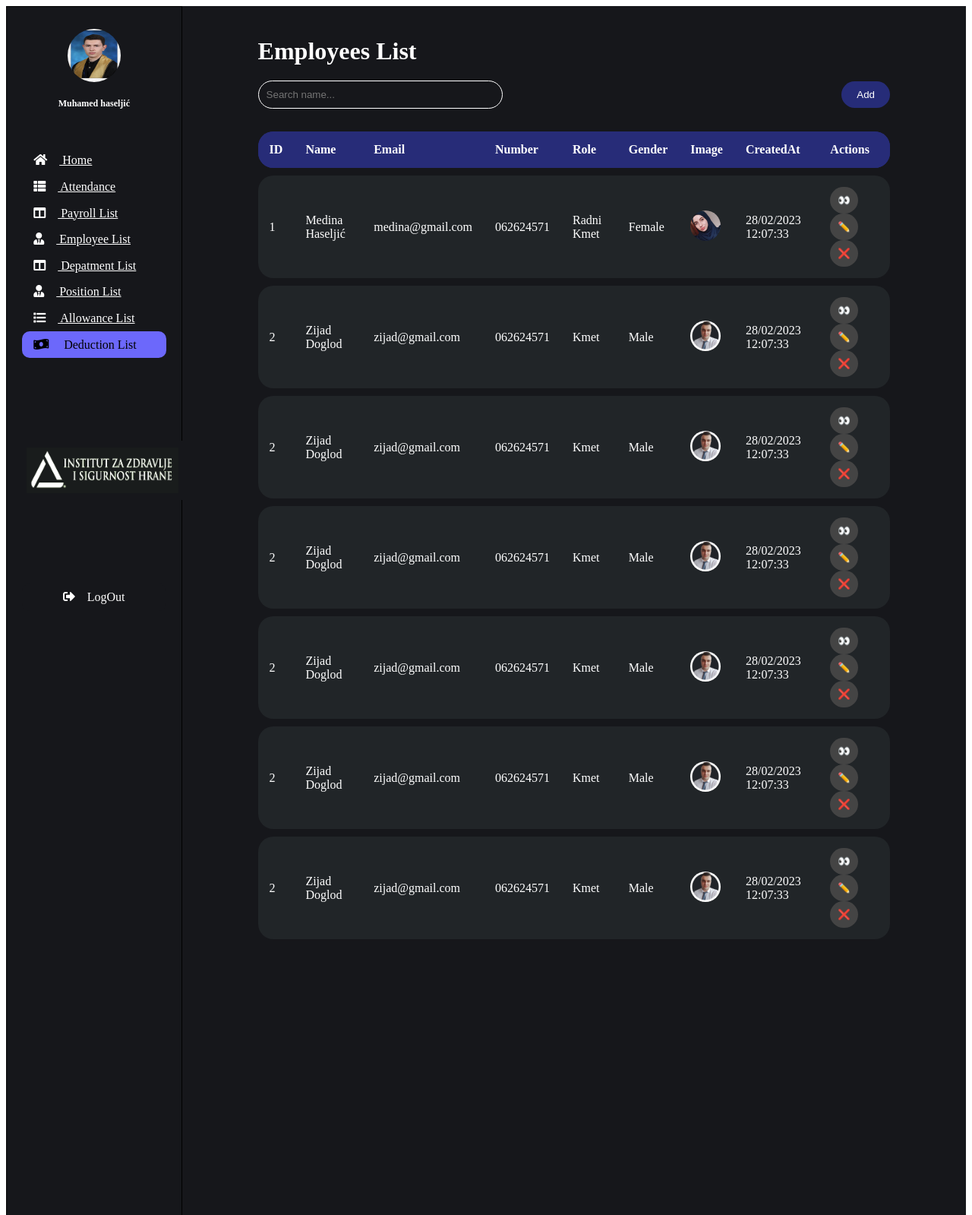
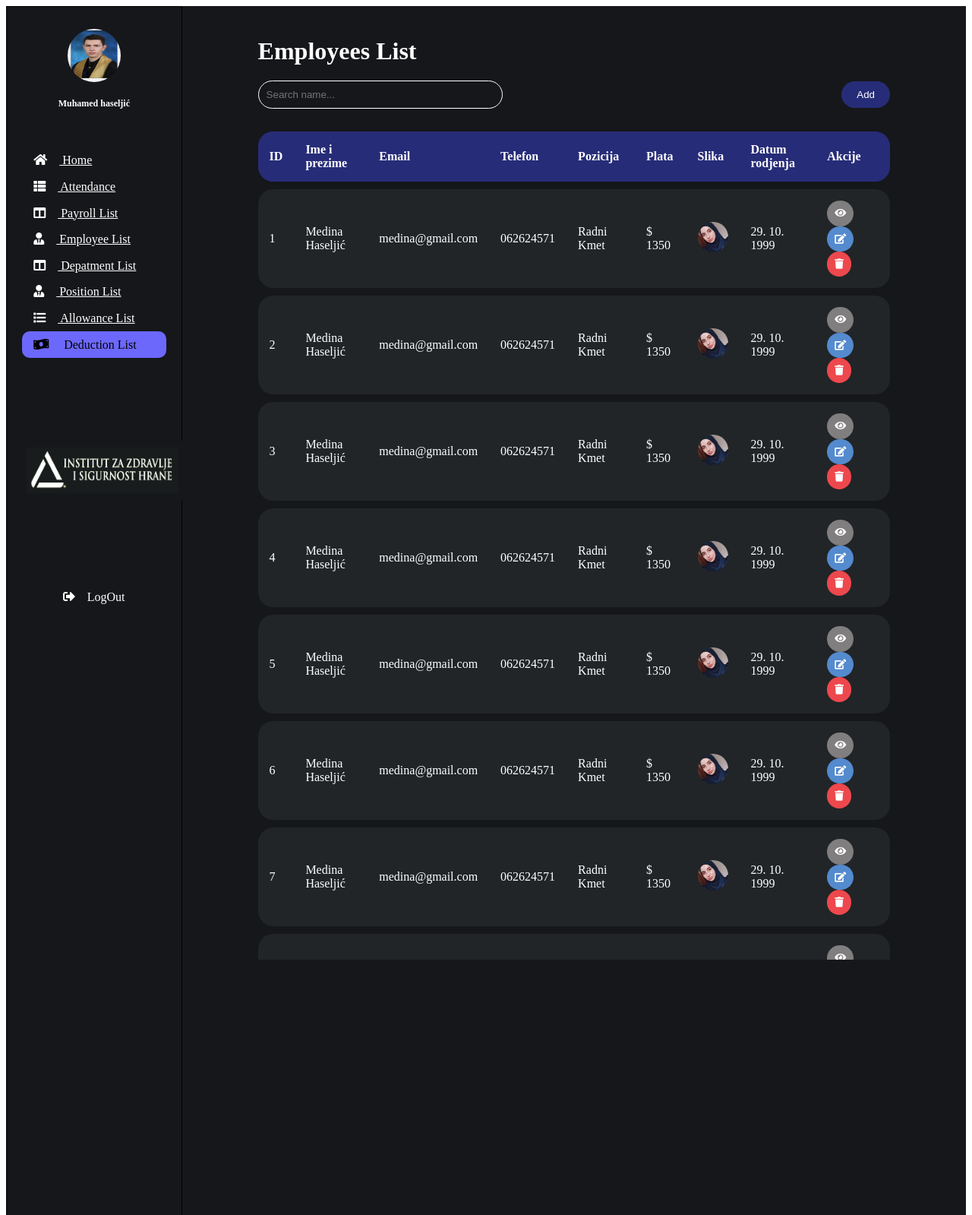
Before and after one commit to muhamedhaseljic/php-IZZISH, a PHP site: page /index.php?page=deductions in a window 1280 px wide. Shown: the top 1599 px of the page at 76% size. Run offline with PHP 8.4, Linux system fonts and the light colour scheme; some libraries are stand-ins or nearby versions; some web fonts are replaced.

Commit message:
uredjivanje action buttons

```diff
--- a/deductions.php
+++ b/deductions.php
@@ -121,7 +121,7 @@ tbody tr:last-child {
 .custom-add-btn:hover{
     background-color: #484b8f;
 }
-.custom-edit-btn, .custom-delete-btn {
+.custom-edit-btn, .custom-delete-btn, .custom-view-btn {
     background-color: #444;
     border: none;
     padding: 10px;
@@ -130,18 +130,33 @@ tbody tr:last-child {
     color: white;
 }
 
- .custom-edit-btn:hover, .custom-delete-btn:hover {
+ .custom-edit-btn:hover, .custom-delete-btn:hover, .custom-view-btn:hover{
     background-color: #555;
 }
 
 
 .custom-edit-btn {
     margin-right: 10px;
-    color: #00d8ff;
+    background-color: #548ace;
+}
+.custom-edit-btn:hover{
+    background-color: #386bab;
 }
 
 .custom-delete-btn {
-    color: #ff5252;
+    margin-right: 10px;
+    background-color: #ed484d;
+}
+.custom-delete-btn:hover{
+    background-color: #ba383c;
+}
+
+.custom-view-btn {
+    margin-right: 10px;
+    background-color: #807e7e;
+}
+.custom-view-btn:hover{
+    background-color: #666565;
 }
 
 button {
@@ -172,128 +187,35 @@ button {
                 <thead>
                     <tr>
                         <th>ID</th>
-                        <th>Name</th>
+                        <th>Ime i prezime</th>
                         <th>Email</th>
-                        <th>Number</th>
-                        <th>Role</th>
-                        <th>Gender</th>
-                        <th>Image</th>
-                        <th>CreatedAt</th>
-                        <th>Actions</th>
+                        <th>Telefon</th>
+                        <th>Pozicija</th>
+                        <th>Plata</th>
+                        <th>Slika</th>
+                        <th>Datum rodjenja</th>
+                        <th>Akcije</th>
                     </tr>
                 </thead>
+
                 <tbody>
+                <?php for($i=1;$i<10;$i++) : ?>
                     <tr>
-                        <td>1</td>
+                        <td><?php echo $i ?></td>
                         <td>Medina Haseljić</td>
                         <td>medina@gmail.com</td>
                         <td>062624571</td>
                         <td>Radni Kmet</td>
-                        <td>Female</td>
+                        <td>$ 1350</td>
                         <td><img src="Medina-Haseljic.jpg" alt="Edis" class="custom-profile-img"></td>
-                        <td>28/02/2023 12:07:33</td>
+                        <td>29. 10. 1999</td>
                         <td>
-                            <button class="custom-edit-btn">👀</button>
-                            <button class="custom-edit-btn">✏️</button>
-                            <button class="custom-delete-btn">❌</button>
+                            <button class="custom-view-btn"><span class="fas fa-eye"></span></button>
+                            <button class="custom-edit-btn"><span class="fas fa-edit "></span></button>
+                            <button class="custom-delete-btn"><span class="fas fa-trash "></span></button>
                         </td>
                     </tr>
-                    <tr>
-                        <td>2</td>
-                        <td>Zijad Doglod</td>
-                        <td>zijad@gmail.com</td>
-                        <td>062624571</td>
-                        <td>Kmet</td>
-                        <td>Male</td>
-                        <td><img src="zijadDoglod.jpg" alt="Edis" class="custom-profile-img"></td>
-                        <td>28/02/2023 12:07:33</td>
-                        <td>
-                            <button class="custom-edit-btn">👀</button>
-                            <button class="custom-edit-btn">✏️</button>
-                            <button class="custom-delete-btn">❌</button>
-
-                        </td>
-                    </tr>
-                    <tr>
-                        <td>2</td>
-                        <td>Zijad Doglod</td>
-                        <td>zijad@gmail.com</td>
-                        <td>062624571</td>
-                        <td>Kmet</td>
-                        <td>Male</td>
-                        <td><img src="zijadDoglod.jpg" alt="Edis" class="custom-profile-img"></td>
-                        <td>28/02/2023 12:07:33</td>
-                        <td>
-                            <button class="custom-edit-btn">👀</button>
-                            <button class="custom-edit-btn">✏️</button>
-                            <button class="custom-delete-btn">❌</button>
-
-                        </td>
-                    </tr>
-                    <tr>
-                        <td>2</td>
-                        <td>Zijad Doglod</td>
-                        <td>zijad@gmail.com</td>
-                        <td>062624571</td>
-                        <td>Kmet</td>
-                        <td>Male</td>
-                        <td><img src="zijadDoglod.jpg" alt="Edis" class="custom-profile-img"></td>
-                        <td>28/02/2023 12:07:33</td>
-                        <td>
-                            <button class="custom-edit-btn">👀</button>
-                            <button class="custom-edit-btn">✏️</button>
-                            <button class="custom-delete-btn">❌</button>
-
-                        </td>
-                    </tr>
-                    <tr>
-                        <td>2</td>
-                        <td>Zijad Doglod</td>
-                        <td>zijad@gmail.com</td>
-                        <td>062624571</td>
-                        <td>Kmet</td>
-                        <td>Male</td>
-                        <td><img src="zijadDoglod.jpg" alt="Edis" class="custom-profile-img"></td>
-                        <td>28/02/2023 12:07:33</td>
-                        <td>
-                            <button class="custom-edit-btn">👀</button>
-                            <button class="custom-edit-btn">✏️</button>
-                            <button class="custom-delete-btn">❌</button>
-
-                        </td>
-                    </tr>
-                    <tr>
-                        <td>2</td>
-                        <td>Zijad Doglod</td>
-                        <td>zijad@gmail.com</td>
-                        <td>062624571</td>
-                        <td>Kmet</td>
-                        <td>Male</td>
-                        <td><img src="zijadDoglod.jpg" alt="Edis" class="custom-profile-img"></td>
-                        <td>28/02/2023 12:07:33</td>
-                        <td>
-                            <button class="custom-edit-btn">👀</button>
-                            <button class="custom-edit-btn">✏️</button>
-                            <button class="custom-delete-btn">❌</button>
-
-                        </td>
-                    </tr>
-                    <tr>
-                        <td>2</td>
-                        <td>Zijad Doglod</td>
-                        <td>zijad@gmail.com</td>
-                        <td>062624571</td>
-                        <td>Kmet</td>
-                        <td>Male</td>
-                        <td><img src="zijadDoglod.jpg" alt="Edis" class="custom-profile-img"></td>
-                        <td>28/02/2023 12:07:33</td>
-                        <td>
-                            <button class="custom-edit-btn">👀</button>
-                            <button class="custom-edit-btn">✏️</button>
-                            <button class="custom-delete-btn">❌</button>
-
-                        </td>
-                    </tr>
+                    <?php endfor; ?>
                     <!-- Repeat for other entries -->
                 </tbody>
             </table>
```
